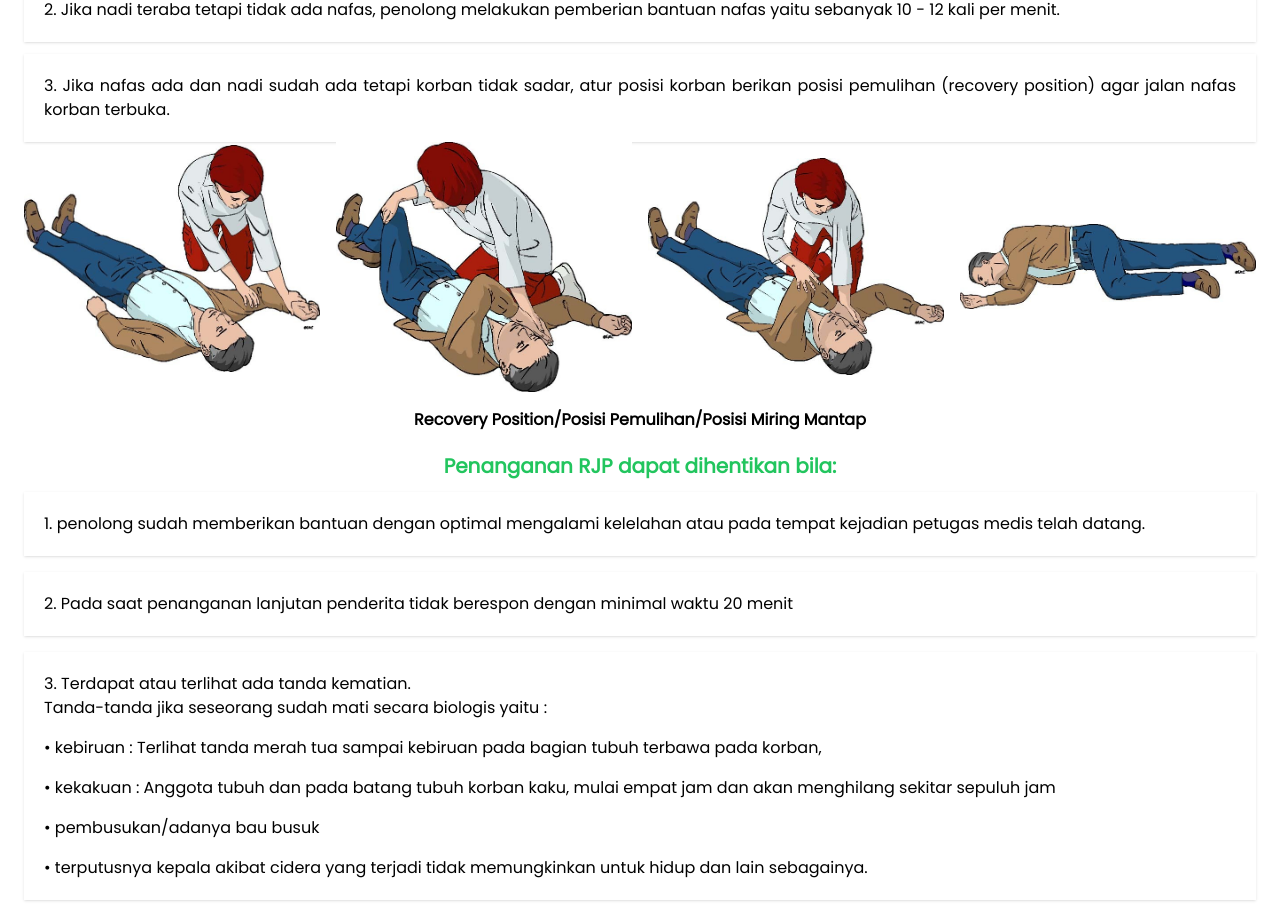
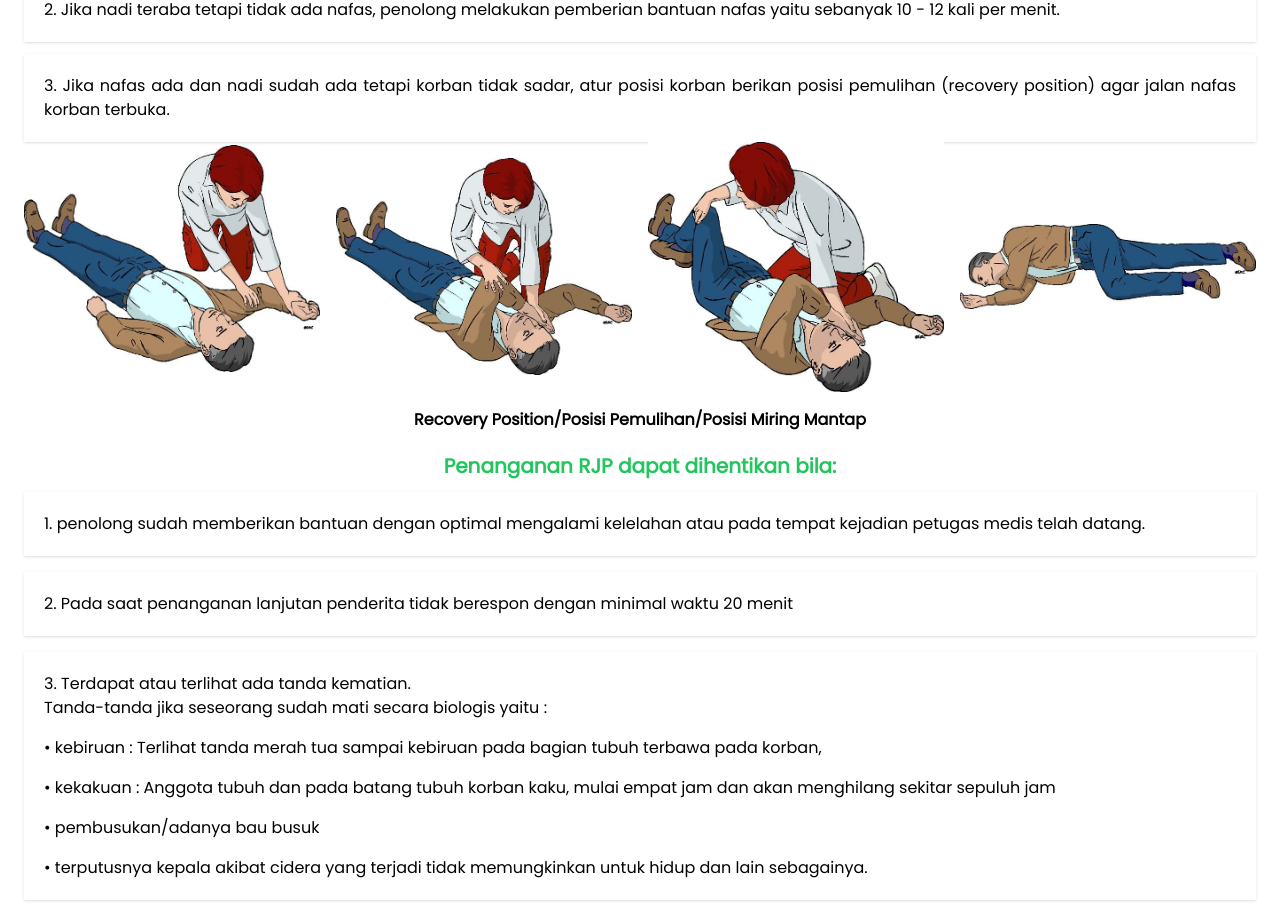
Before and after one commit to ywauran/frontend-healthedu-cpr, a React (Create React App) app: page /main in a window 1280 px wide. Shown: the part 5994-6916 px from the top of the page. Built offline with nearby package versions, Linux system fonts and the light colour scheme.

Commit message:
change images

```diff
--- a/src/pages/user/MainUser.jsx
+++ b/src/pages/user/MainUser.jsx
@@ -409,11 +409,12 @@ const MainUser = () => {
                   <p></p>
                 </div>
                 <div>
+                  <img src={RecoveryThree} alt="" className="w-[300px]" />
+                </div>
+                <div>
                   <img src={RecoveryFour} alt="" className="w-[300px]" />
                 </div>
-                <div>
-                  <img src={RecoveryThree} alt="" className="w-[300px]" />
-                </div>
+
                 <div>
                   <img src={RecoveryFive} alt="" className="w-[300px]" />
                 </div>
--- a/src/utils/Questions.js
+++ b/src/utils/Questions.js
@@ -135,7 +135,7 @@ export const Questions = [
       "16. Pada gambar dibawah ini dilakukan jika nadi dan nafas sudah ada tetapi korban tidak sadar disebut posisi?",
     optionA: "Posisi supinasi/terlentang",
     optionB: "Posisi pemulihan/recovery position",
-    image: [RecoveryTwo, RecoveryFour, RecoveryThree, RecoveryFive],
+    image: [RecoveryTwo, RecoveryThree, RecoveryFour, RecoveryFive],
     asnwer: "optionB",
   },
   {
```
